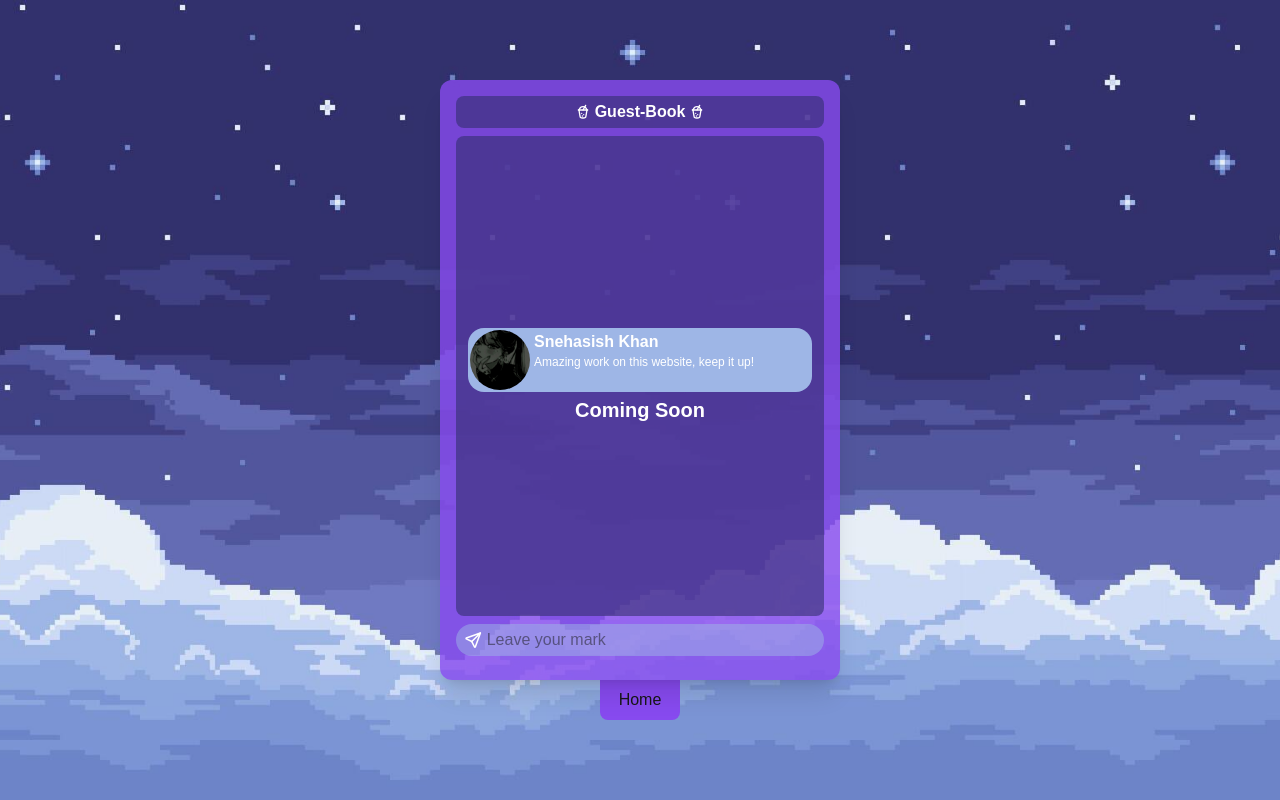
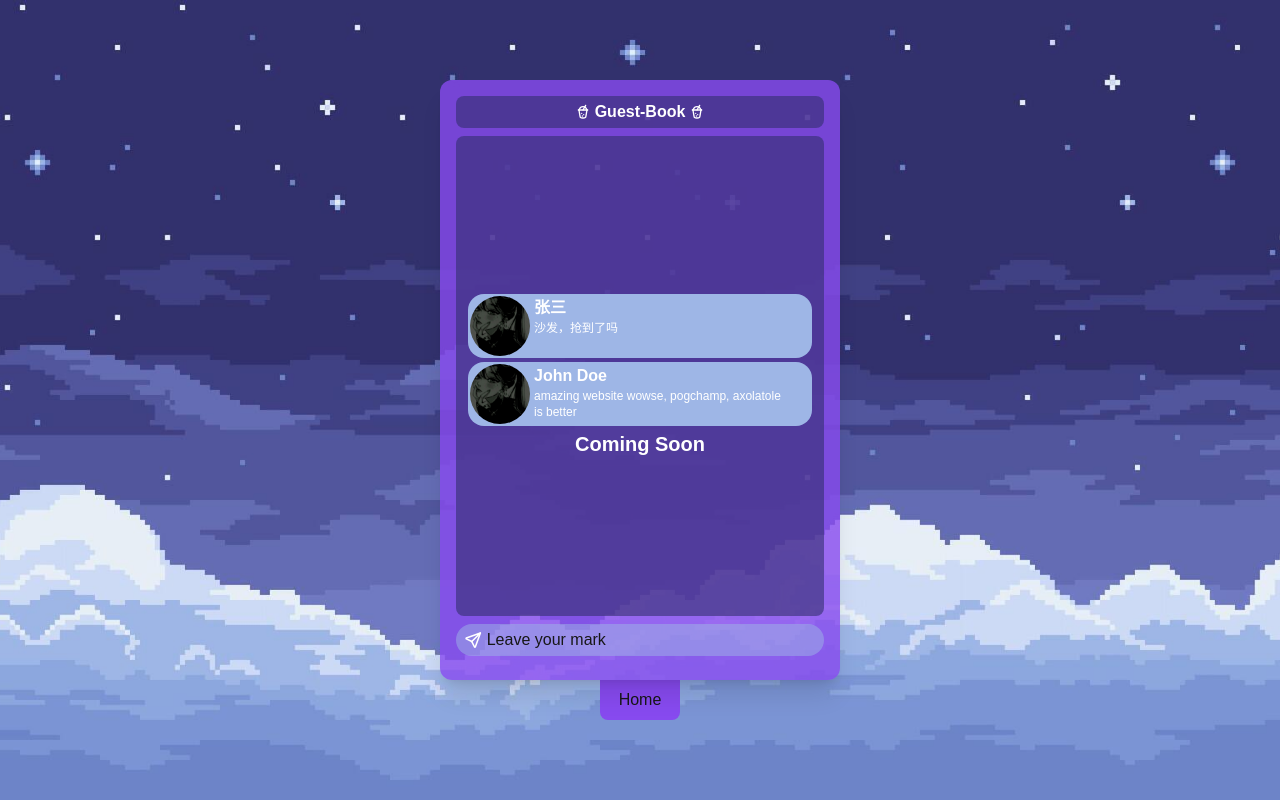
Before and after one commit to the-dev-day-productions-hub/mikaaouos-website, a Next.js app: page /guestbook in a window 1280 px wide. Built offline with nearby package versions, Linux system fonts and the light colour scheme.

Commit message:
feat: added response.js to be used by GuestResponse, along with using react useState for input.

```diff
--- a/src/app/guestbook/page.tsx
+++ b/src/app/guestbook/page.tsx
@@ -1,10 +1,23 @@
+"use client"
 import Link from 'next/link'
 import Image from 'next/image'
+import { useState, ChangeEvent } from 'react';
+
 import { TbBubbleTea, TbSend  } from "react-icons/tb"
 import { FcLike } from "react-icons/fc";
 
-function GuestResponse({ name,response }) {
-  return(
+import { response } from "./response.js"
+
+interface GuestResponseProps {
+  author: string
+  message: string
+  // timestamp
+  // likes
+}
+
+function GuestResponse({ author, message }: GuestResponseProps) {
+
+  return (
     <div className='w-full h-16 p-0.5 flex flex-row gap-1 bg-secondary rounded-2xl'>
       <div className='w-15 h-15 bg-secondary rounded-full overflow-hidden'>
         <Image
@@ -15,17 +28,26 @@ function GuestResponse({ name,response }) {
         />
       </div>
       <div className='w-3/4 h-16'>
-        <p className='text-white font-bold'>{name}</p>
-        <p className='text-white text-xs'>{response}</p>
+        <p className='text-white font-bold'>{author}</p>
+        <p className='text-white text-xs'>{message}</p>
       </div>
 
     </div>
   );
-
 }
 
-export default function Home() {
+export default function Guestbook() {
+
+  const [message, setMessage] = useState('Leave your mark');
+
+  function handleChange(event: ChangeEvent<HTMLInputElement>) {
+    const nextMessage = event.target.value
+    setMessage(nextMessage)
+    console.log(nextMessage)
+  }
+
   return (
+
     <main>
 
       {/* backdrop */}
@@ -54,35 +76,30 @@ export default function Home() {
           <div className='w-full h-120 bg-midbackground/60 flex items-center justify-center rounded-lg'>
             <div className='w-full h-full p-3 flex flex-col items-center gap-1 justify-center'>
 
-              <GuestResponse
-              name="Snehasish Khan"
-              response="Amazing work on this website, keep it up!"/>
+              {/* guest list render */}
+              {response.map((guest) => {
+                return <GuestResponse key={guest.id} author={guest.author} message={guest.message}/>
+              })}
+
 
               <div className='text-white font-bold text-xl'>Coming Soon</div>
             </div>
           </div>
 
-          {/* Feedback comments */}
+          {/* feedback comments */}
           <div className='w-full h-8 p-2 flex items-center gap-1 bg-secondary/50 rounded-2xl'>
             <TbSend type="submit" className='text-white text-xl cursor-pointer'  />
-            <input type="text" placeholder='Leave your mark' className='w-full h-full bg-transparent outline-none'/>
+            <input value={message} onChange={handleChange} className='w-full h-full bg-transparent outline-none'/>
           </div>
-
-
-
-
 
         </div>
 
-        {/* Home Button */}
+        {/* home Button */}
         <Link href="/" className='w-20 h-10 bg-accent rounded-b-lg flex items-center justify-center'>
           Home
         </Link>
-
       </div>
 
-
     </main>
-
-  );
+  )
 }
--- /dev/null
+++ b/src/app/guestbook/response.js
@@ -0,0 +1,16 @@
+export const response = [
+    {
+        id: 0,
+        author: '张三',
+        message: '沙发，抢到了吗',
+        timestamp: '',
+        likes: 0,
+    },
+    {
+        id: 1,
+        author: 'John Doe',
+        message: 'amazing website wowse, pogchamp, axolatole is better',
+        timestamp: '',
+        likes: 0,
+    }
+]
```
